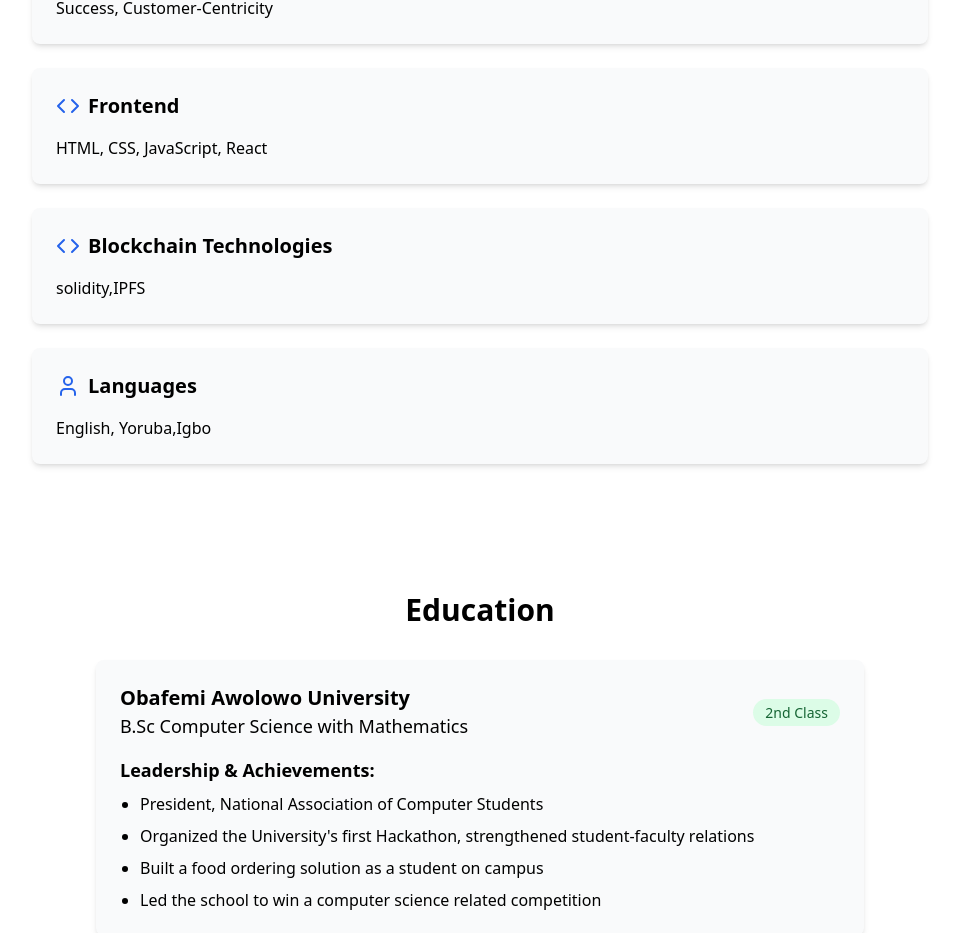
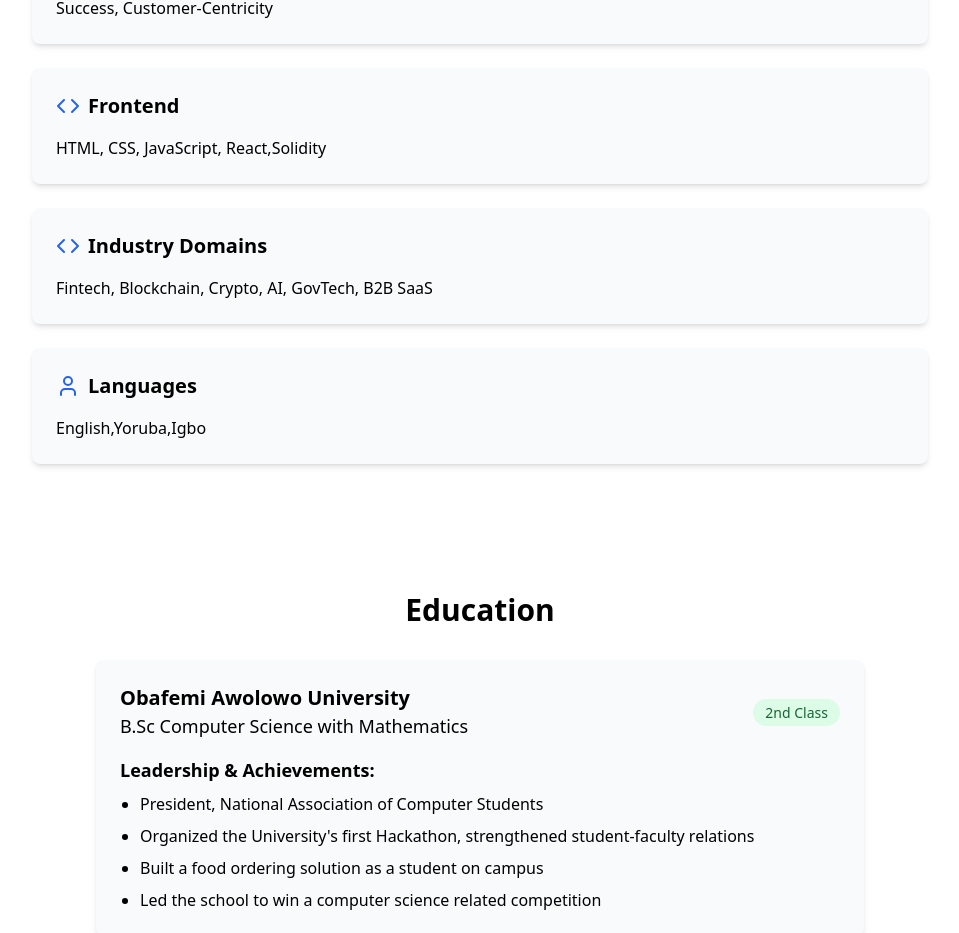
Before and after one commit to oluwaeinstein007/steve-portfolio, a React (Vite) app: page / in a window 1280 px wide. Shown: the part 5700-6633 px from the top of the page, without its empty margins (160-1119 px from the left). Built offline with nearby package versions, Linux system fonts and the light colour scheme.

Commit message:
removed some skills not related

```diff
--- a/src/App.tsx
+++ b/src/App.tsx
@@ -492,15 +492,15 @@ function App() {
                 <span className="text-blue-600 mr-2"><Code size={24} /></span>
                 Frontend
               </h3>
-              <p>HTML, CSS, JavaScript, React</p>
+              <p>HTML, CSS, JavaScript, React,Solidity</p>
             </div>
 
             <div className="bg-gray-50 rounded-lg shadow-md p-6 mb-6">
               <h3 className="text-xl font-bold mb-4 flex items-center">
                 <span className="text-blue-600 mr-2"><Code size={24} /></span>
-                Blockchain Technologies
+                Industry Domains
               </h3>
-              <p>solidity,IPFS</p>
+              <p>Fintech, Blockchain, Crypto, AI, GovTech, B2B SaaS</p>
             </div>
 
             <div className="bg-gray-50 rounded-lg shadow-md p-6">
@@ -508,7 +508,7 @@ function App() {
                 <span className="text-blue-600 mr-2"><User size={24} /></span>
                 Languages
               </h3>
-              <p>English, Yoruba,Igbo</p>
+              <p>English,Yoruba,Igbo</p>
             </div>
           </div>
         </div>
```
